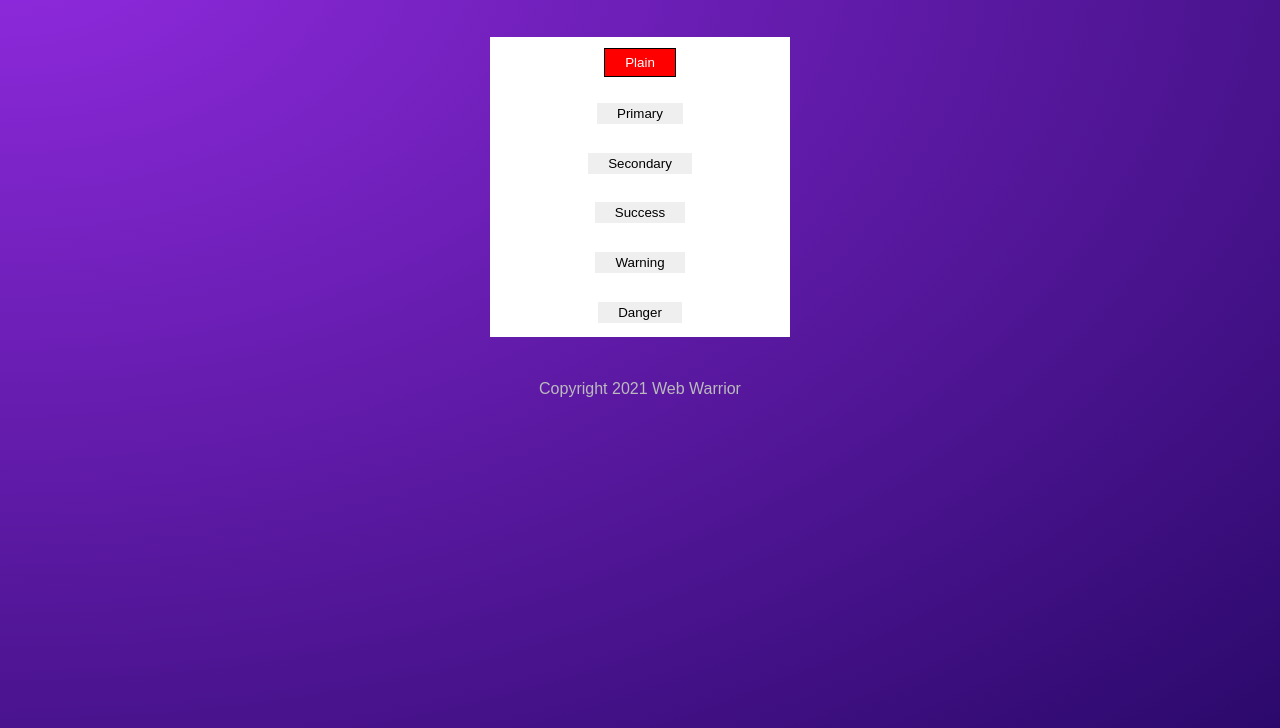
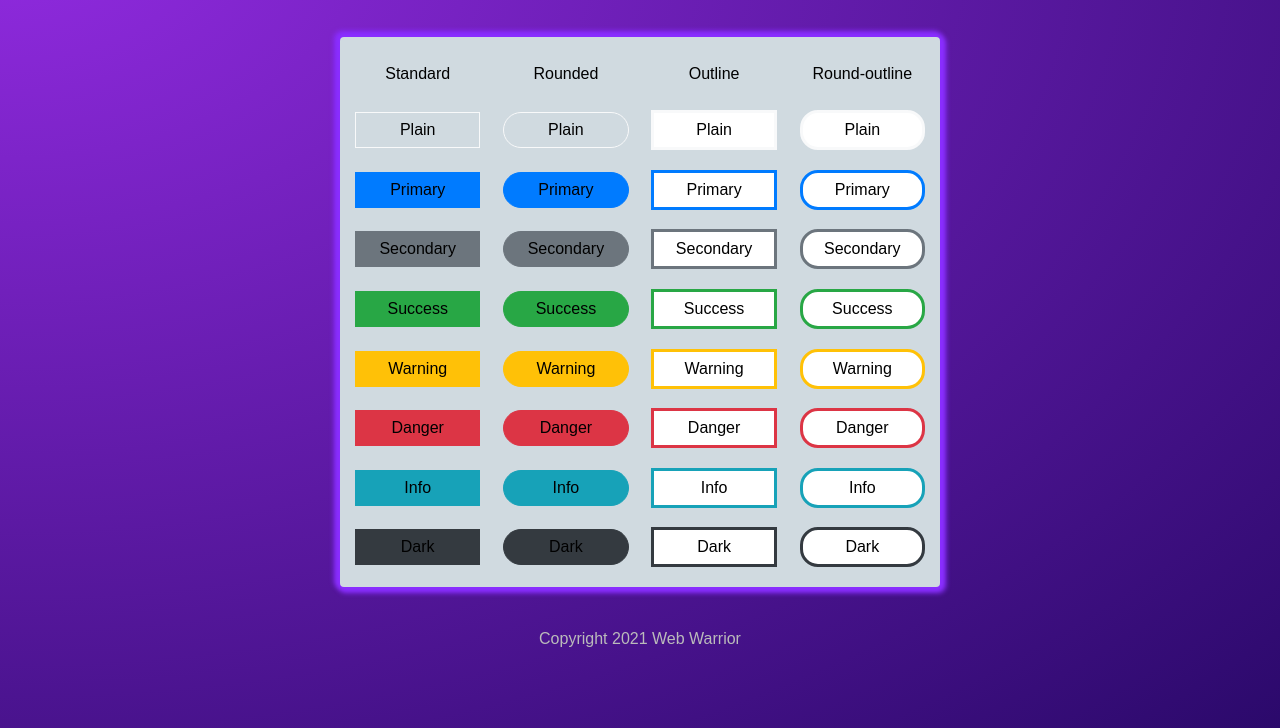
Before and after one commit to 98rahul/gatsby-portfolio, a Gatsby site: page /button in a window 1280 px wide. Shown: the part 72-800 px from the top of the page. Built offline with nearby package versions, Linux system fonts and the light colour scheme; Gatsby itself is replaced by a stand-in of ours.

Commit message:
buttons-all completed

```diff
--- a/src/components/Button.js
+++ b/src/components/Button.js
@@ -1,10 +1,16 @@
 import React from "react";
 import * as styles from "../styles/Button.module.css";
-const Button = ({ title, btnType, key }) => {
-  console.log(btnType);
+const Button = ({ title, type, outline, rounded }) => {
+  console.log(title, type, outline, rounded);
   return (
-    <div className={`${styles['btn']} ${styles[btnType]}`} key={key}>
-      <button >{title}</button>
+    <div
+      className={`${styles["btn"]} ${styles[type]} ${
+        rounded ? `${styles.rounded}` : ""
+      }  ${outline ? `${styles.outline}` : ""}
+      ${outline && rounded ? `${styles.roundOutline}` : ""}
+      `}
+    >
+      {title}
       {/* <input value={title} readOnly /> */}
     </div>
   );
--- a/src/pages/button.js
+++ b/src/pages/button.js
@@ -1,28 +1,68 @@
 import React from "react";
 import Button from "../components/Button";
 import Layout from "../components/Layout";
-import * as styles from '../styles/buttonPage.module.css'
+import * as styles from "../styles/buttonPage.module.css";
 const btnList = [
-  { title: "Plain", id: "plain" },
-  { title: "Primary", id: "primary" },
-  { title: "Secondary", id: "secondary" },
-  { title: "Success", id: "success" },
-  { title: "Warning", id: "warning" },
-  { title: "Danger", id: "danger" },
+  { title: "Standard", id: "3", outline: false, rounded: false },
+  { title: "Rounded", id: "3", outline: false, rounded: false },
+  { title: "Outline", id: "3", outline: false, rounded: false },
+  { title: "Round-outline ", id: "3", outline: false, rounded: false },
+
+  { title: "Plain", id: "plain", outline: false, rounded: false },
+  { title: "Plain", id: "plain", outline: false, rounded: true },
+  { title: "Plain", id: "plain", outline: true, rounded: false },
+  { title: "Plain", id: "plain", outline: true, rounded: true },
+
+  { title: "Primary", id: "primary", outline: false, rounded: false },
+  { title: "Primary", id: "primary", outline: false, rounded: true },
+  { title: "Primary", id: "primary", outline: true, rounded: false },
+  { title: "Primary", id: "primary", outline: true, rounded: true },
+
+
+  { title: "Secondary", id: "secondary", outline: false, rounded: false },
+  { title: "Secondary", id: "secondary", outline: false, rounded: true },
+  { title: "Secondary", id: "secondary", outline: true, rounded: false },
+  { title: "Secondary", id: "secondary", outline: true, rounded: true },
+
+  { title: "Success", id: "success", outline: false, rounded: false },
+  { title: "Success", id: "success", outline: false, rounded: true },
+  { title: "Success", id: "success", outline: true, rounded: false },
+  { title: "Success", id: "success", outline: true, rounded: true },
+
+  { title: "Warning", id: "warning", outline: false, rounded: false },
+  { title: "Warning", id: "warning", outline: false, rounded: true },
+  { title: "Warning", id: "warning", outline: true, rounded: false },
+  { title: "Warning", id: "warning", outline: true, rounded: true },
+
+  { title: "Danger", id: "danger", outline: false, rounded: false },
+  { title: "Danger", id: "danger", outline: false, rounded: true },
+  { title: "Danger", id: "danger", outline: true, rounded: false },
+  { title: "Danger", id: "danger", outline: true, rounded: true },
+
+  { title: "Info", id: "info", outline: false, rounded: false },
+  { title: "Info", id: "info", outline: false, rounded: true },
+  { title: "Info", id: "info", outline: true, rounded: false },
+  { title: "Info", id: "info", outline: true, rounded: true },
+
+  { title: "Dark", id: "dark", outline: false, rounded: false },
+  { title: "Dark", id: "dark", outline: false, rounded: true },
+  { title: "Dark", id: "dark", outline: true, rounded: false },
+  { title: "Dark", id: "dark", outline: true, rounded: true },
 ];
 
 const Butoon = () => {
   return (
     <Layout>
       <div className={styles.btnGroup}>
-        {btnList.map((btn) => {
-          return (
-            <Button btnType={btn.id} title={btn.title} key={btn.id}/>
-          );
+        {btnList.map((btn,idx) => {
+
+          return <Button type={btn.id} title={btn.title} key={idx} outline={btn.outline} rounded={btn.rounded} />;
         })}
       </div>
+      {/* <Button type='primary' rounded outline title='Primary'/> */}
     </Layout>
   );
 };
 
+{/* <Button primary outline rounded /> */}
 export default Butoon;
--- a/src/styles/Button.module.css
+++ b/src/styles/Button.module.css
@@ -1,38 +1,72 @@
-.btn{
-    /* height: 30px; */
+.btn {
+    box-sizing: border-box;
+    margin: 0;
+    min-width:22%;
     text-align: center;
-    width:auto;
-    padding: 3px 0;
-    /* background-color: blue; */
-}
-button {
-    outline: none;
+    padding: 8px 0;
     color: #000;
-    border: none;
-    text-align: center;
-    padding: 3px 20px;
-    /* border: 1px solid #000; */
-}
-.plain{
-border:1px solid #000;
-background-color: red;
-}
-.plain button{
-    color:white;
-    background-color: red;
-}
-.primary{
+    font-weight: 500;
 
 }
-.secondary{
+
+.plain {
+    border: 1px solid #f8f9fa;
+    border:1px solid #f8f9fa;
+
 
 }
-.success{
+.primary {
+    border: 1px solid #007bff;
+    background-color: #007bff;
+    color:#000
+}
+.info{
+    border: 1px solid #17a2b8;
+    background-color: #17a2b8;
+}
+.dark{
+    border: 1px solid #343a40;
+    background-color: #343a40;
+}
+
+
+
+
+.secondary {
+    border: 1px solid  #6c757d;
+    background-color: #6c757d;;
+}
+
+.success {
+     border: 1px solid  #28a745;
+     background-color: #28a745;
+}
+
+.warning {
+     border: 1px solid #ffc107;
+     background-color:#ffc107;
+}
+
+.danger {
+     border: 1px solid  #dc3545;
+     background-color:#dc3545;
+     color:#000
+}
+
+.rounded {
+    border-radius: 18px;
 
 }
-.warning{
+
+.outline {
+    border-width: 3px;
+    background-color: #fff  !important;
+    color:#000;
 
 }
-.danger{
-
+.roundOutline{
+    background-color: #fff  !important;
+    color:#000;
+    /* border: 1px solid; */
+    border-radius: 18px;
 }
--- a/src/styles/buttonPage.module.css
+++ b/src/styles/buttonPage.module.css
@@ -1,11 +1,19 @@
 .btnGroup {
     display: flex;
-    flex-direction: column;
-    justify-content: space-around;
+    flex-wrap: wrap;
+    padding: 10px 15px;
+    /* flex-direction: column; */
     align-items: center;
-    width: 300px;
+    justify-content: space-between;
+    align-items: center;
+    width: 600px;
     margin: 0 auto;
-    height: 300px;
-    background-color: #fff;
+    height: 550px;
+    background-color: #D0DAE0;
+    /* background: radial-gradient(#D0DAE0   0%, #8A2EFF ); */
+    background-repeat: no-repeat;
+    border-radius: 4PX;
+    box-shadow: 2PX 2PX 5PX 4PX #8A2EFF,
+    -2PX -2PX 5PX 4PX #8A2EFF;
 
 }
--- a/src/styles/global.css
+++ b/src/styles/global.css
@@ -21,6 +21,7 @@ html, body {
 }
 body {
   background: radial-gradient(at top left, rgba(146,43,225,1) 0%, rgba(43,9,107,1) 100%);
+  /* background: radial-gradient(at top left,#FCFCFB   0%, #8A2EFF 100%); */
   background-repeat: no-repeat;
 }
 p {
```
